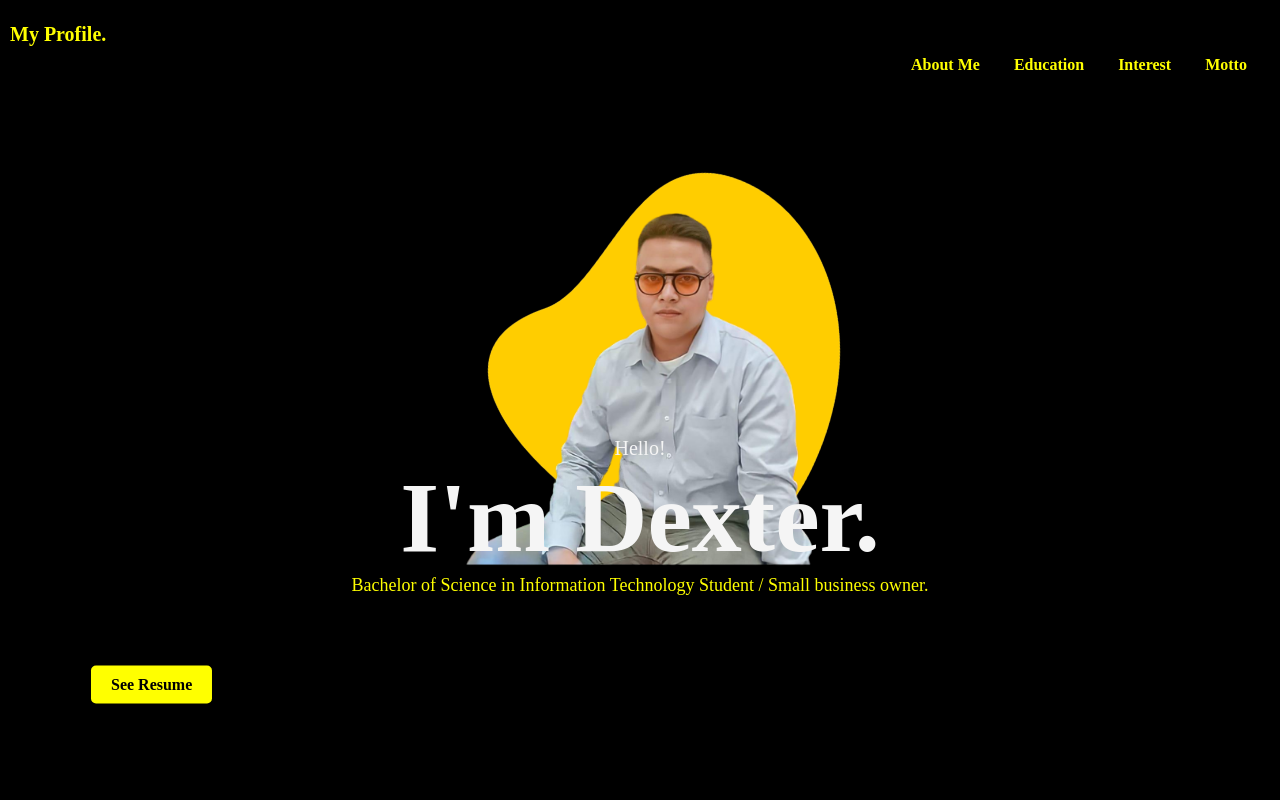
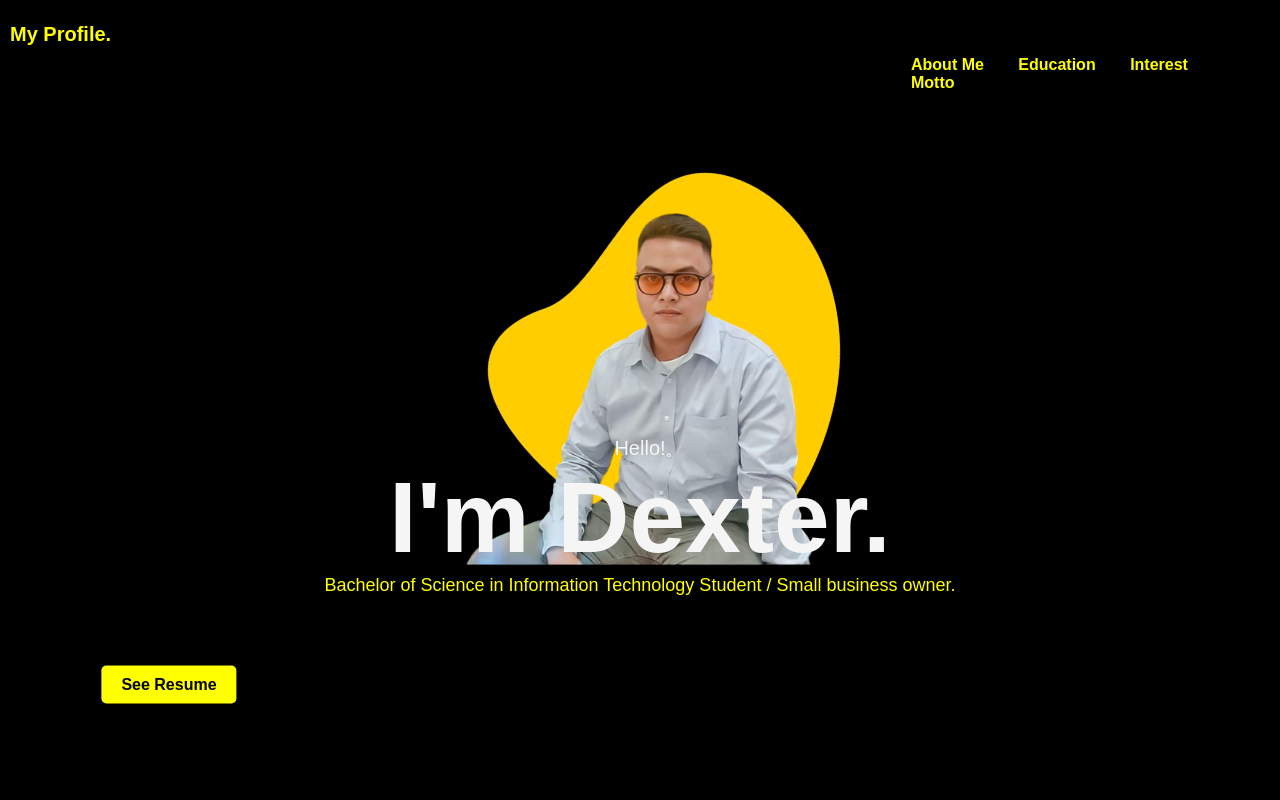
Before and after one commit to gnome-x11/web, a plain HTML site: page index.html in a window 1280 px wide. Shown: the top 800 px of the page. Drawn offline with Linux system fonts and the light colour scheme.

Commit message:
Update style.css

```diff
--- a/style.css
+++ b/style.css
@@ -1,7 +1,7 @@
 body {
     margin: 0;
     padding: 0;
-    font-family: poppins;
+    font-family: sans-serif;
     background-color: black;
 
 }
```
